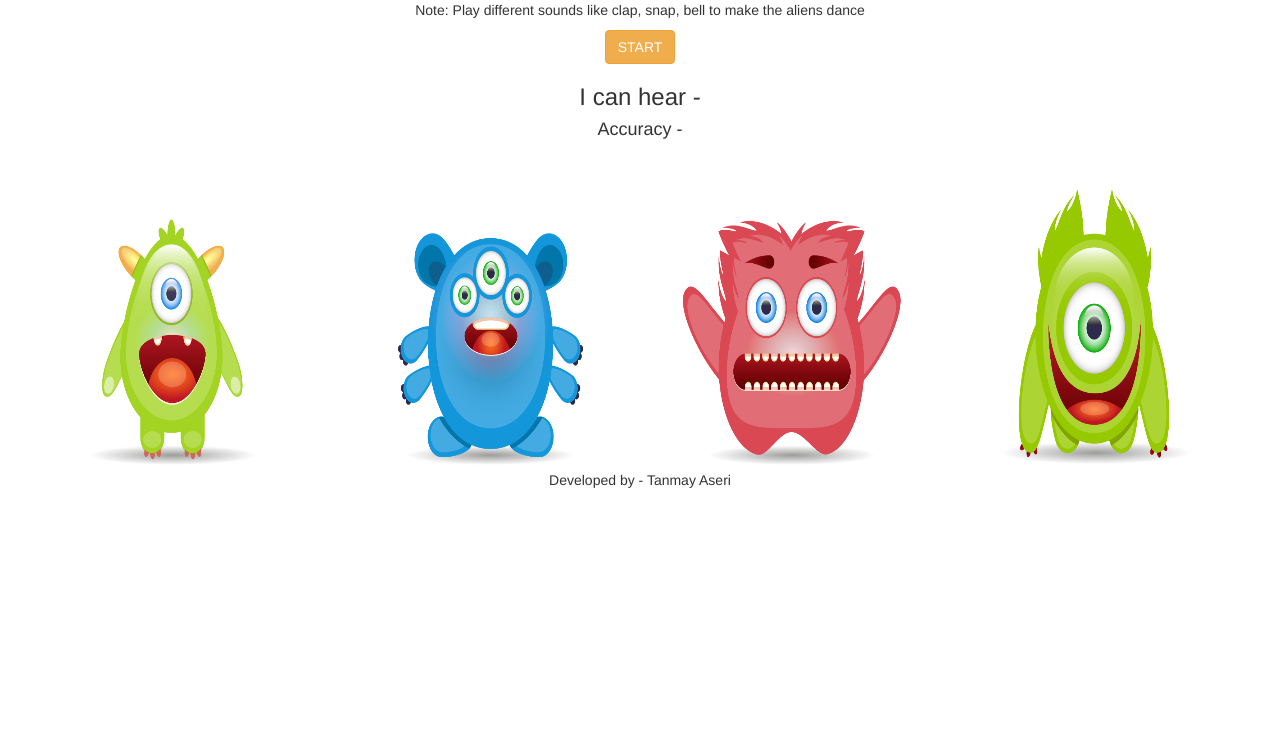
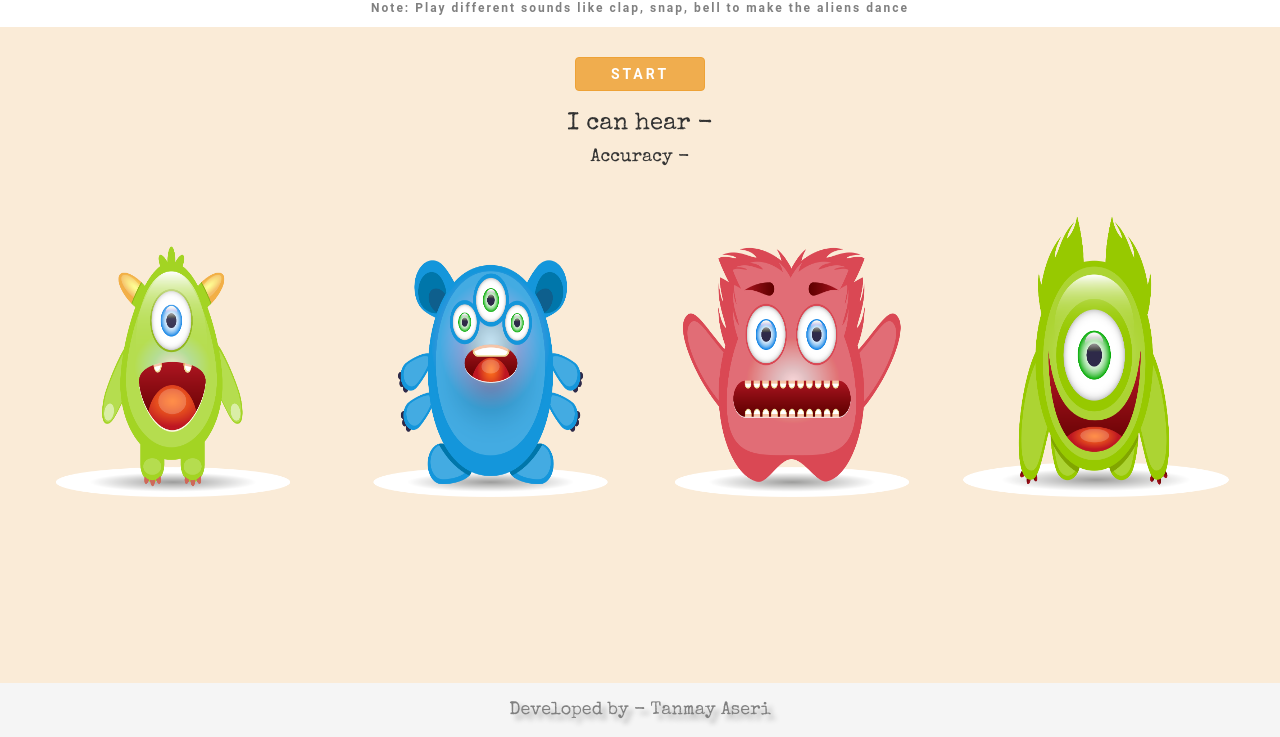
Before and after one commit to Tanmay-Aseri/Sound-Identification-model, a plain HTML site: page index.html in a window 1280 px wide. Shown: the part 63-800 px from the top of the page. Drawn offline with nearby package versions, Linux system fonts and the light colour scheme.

Commit message:
Add files via upload

```diff
--- a/index.html
+++ b/index.html
@@ -8,6 +8,9 @@
     <script src="https://maxcdn.bootstrapcdn.com/bootstrap/3.4.0/js/bootstrap.min.js"></script>
     <script src="https://unpkg.com/ml5@0.4.3/dist/ml5.min.js"></script>
     <link rel="stylesheet" type="text/css" href="style.css">
+    <link rel="preconnect" href="https://fonts.googleapis.com">
+    <link rel="preconnect" href="https://fonts.gstatic.com" crossorigin>
+    <link href="https://fonts.googleapis.com/css2?family=Special+Elite&display=swap" rel="stylesheet">
   </head>
 
   <body>
--- a/main.js
+++ b/main.js
@@ -1 +1,11 @@
-//https://teachablemachine.withgoogle.com/models/wujW0JSZL/
+
+
+function startClassification(){
+    navigator.mediaDevices.getUserMedia({ audio: true});
+    classifier = ml5.soundClassifier('https://teachablemachine.withgoogle.com/models/wujW0JSZL/model.json', modelReady);
+
+}
+
+function modelReady(){
+    classifier.classify(gotResults);
+}
--- a/style.css
+++ b/style.css
@@ -0,0 +1,38 @@
+.header_div {
+    color: rgb(241, 13, 13);
+    background-color: white;
+
+}
+
+body{
+    font-family: 'Special Elite', cursive;
+    background-color: antiquewhite;
+}
+
+.header_div p{
+    font-family: 'Roboto', sans-serif;
+    color: gray;
+    letter-spacing: 2px;
+    font-size: 12px;
+    font-weight: bold;
+}
+
+.main_div button{
+    font-family: 'Roboto', sans-serif;
+    margin-top: 30px;
+    width: 130px;
+    font-weight: bolder;
+    letter-spacing: 3px;
+}
+
+.copy_right_footer{
+    position: fixed;
+    color: gray;
+    bottom: 0;
+    width: 100%;
+    font-size: 18px ;
+    background-color: whitesmoke;
+    line-height: 3;
+    text-align: center;
+    text-shadow: 5px 5px 5px darkgray;
+}
```
